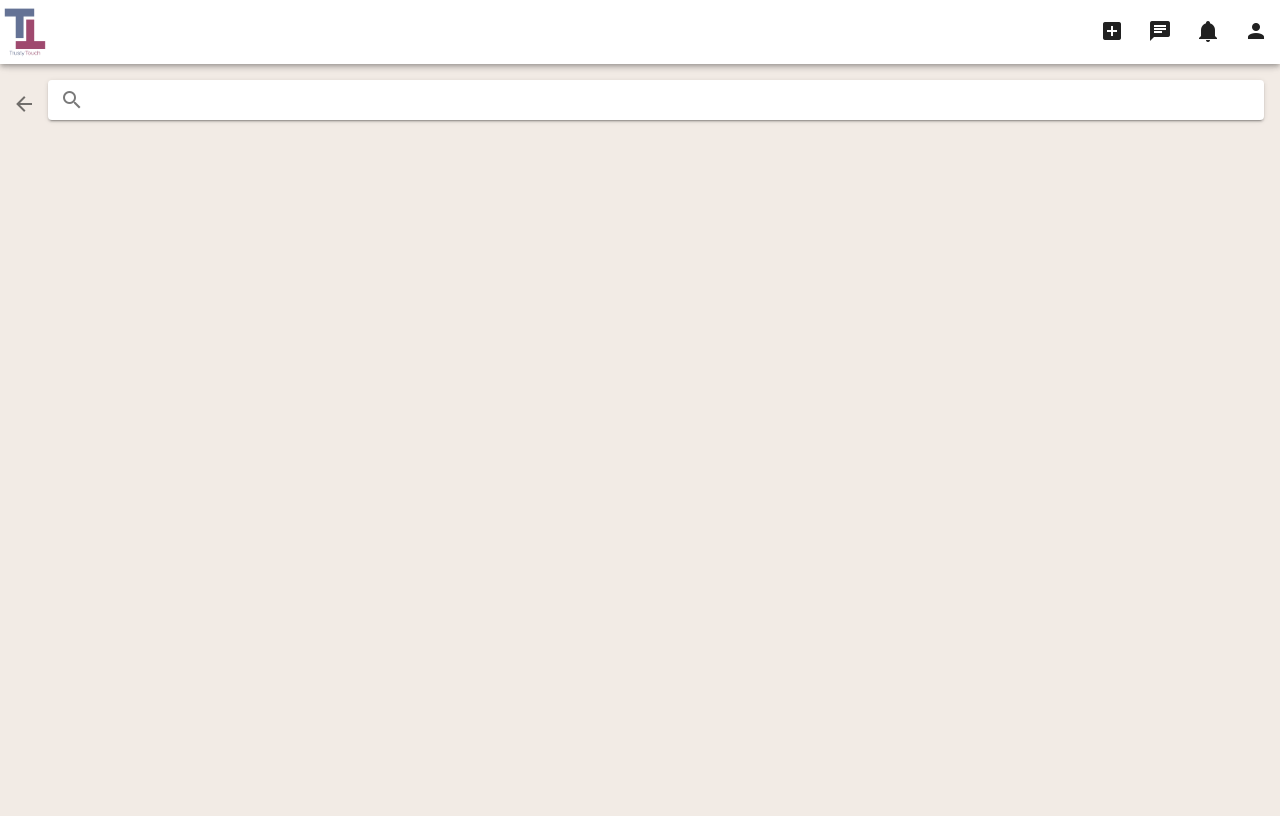
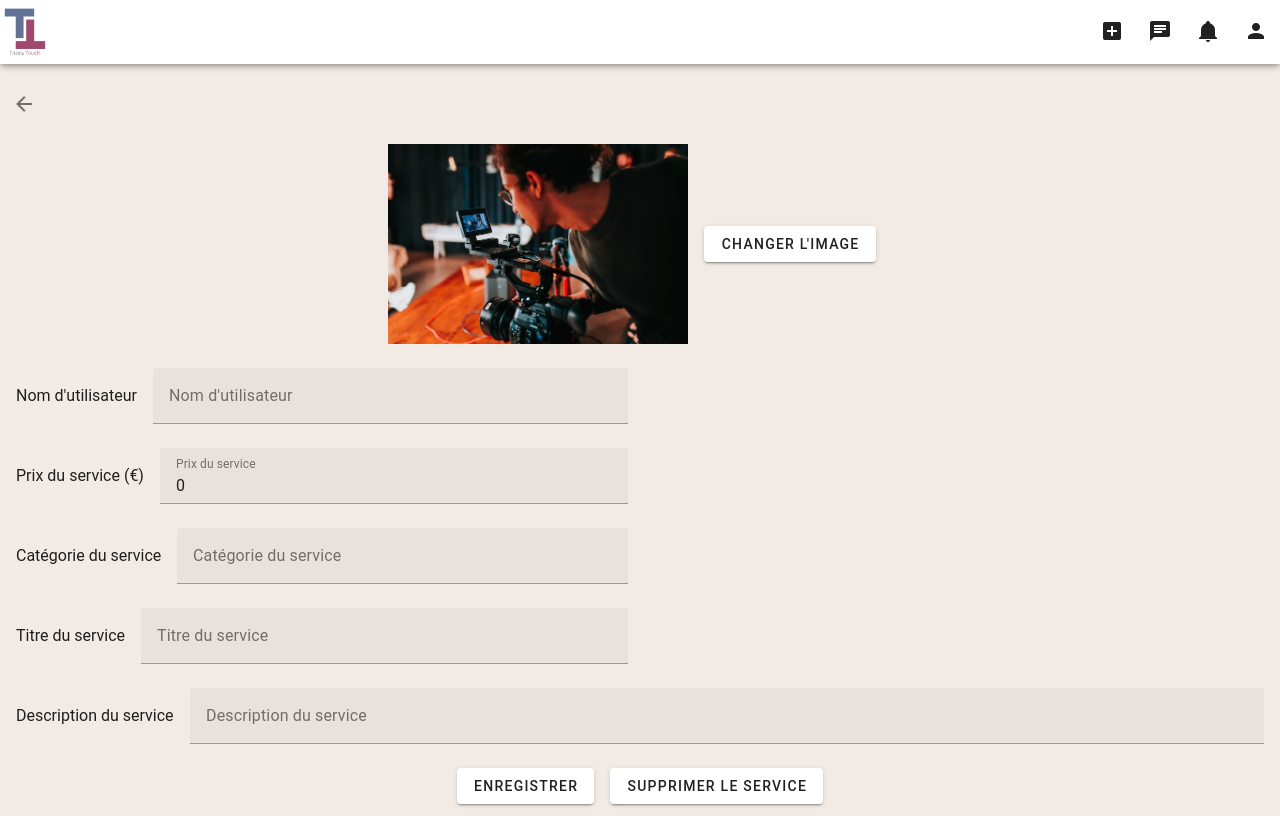
Before and after one commit to TrustyTouch/TrustyTouch-front, a Vue app: page /ServiceEdit in a window 1280 px wide. Built offline with nearby package versions, Linux system fonts and the light colour scheme.

Commit message:
Page service edit

```diff
--- a/src/pages/HomeNC.vue
+++ b/src/pages/HomeNC.vue
@@ -13,7 +13,7 @@ function connexion() {
 const selectedOption = ref("one")
 const firstName = ref("")
 const password = ref("")
-const parrainage = ref("")
+const parrainage = ref(0)
 let rules = [
   (value: string) => {
     if (value) return true;
@@ -40,7 +40,7 @@ let rules = [
           </v-row>
           <v-text-field v-model="firstName" :rules="rules" label="Nom d'utilisateur"></v-text-field>
           <v-text-field type="password" v-model="password" :rules="rules" label="Mot de passe"></v-text-field>
-          <v-text-field v-model="parrainage" label="Code de parrainage"></v-text-field>
+          <v-text-field v-model.number="parrainage" label="Code de parrainage" type="number" max="9999" min="0"></v-text-field>
           <v-btn class="mt-2" type="submit" block @click="connexion()">Créer un compte</v-btn>
           <p class="text-center">Vous avez déjà un compte ?</p>
           <p class="link text-center" @click="enregistrer()">Me connecter</p>
--- a/src/pages/Service.vue
+++ b/src/pages/Service.vue
@@ -1,5 +1,7 @@
 <script setup lang="ts">
+
 </script>
 
 <template>
+
 </template>
--- a/src/pages/ServiceEdit.vue
+++ b/src/pages/ServiceEdit.vue
@@ -1,15 +1,66 @@
 <script setup lang="ts">
+import { ref } from "vue";
+
+const image = "/assets/Videos.jpg"
+
+const firstName = ref("")
+const prix = ref(0)
+const categorie = ref("")
+const titre = ref("")
+const description = ref("")
 </script>
 
 <template>
     <div class="d-flex mt-4">
         <v-btn variant="plain" icon="mdi-arrow-left" @click="$router.go(-1)" />
-        <v-text-field
-            class="mr-4"
-            prepend-inner-icon="mdi-magnify"
-            density="compact"
-            label="Barre de recherche"
-            variant="solo"
-            single-line />
     </div>
+
+    <v-form class="mt-4 mx-4" @submit.prevent>
+        <v-row class="justify-center">
+            <v-col class="d-flex justify-center align-center" cols="12" md="6">
+                <v-img
+                    :src="image"
+                    max-width="300"
+                    max-height="250"
+                />
+                <v-btn class="mx-4">Changer l'image</v-btn>
+            </v-col>
+        </v-row>
+        <v-row>
+            <v-col class="d-flex align-center" cols="12" md="6">
+                <p>Nom d'utilisateur</p>
+                <v-text-field hide-details class="ml-4" v-model="firstName" label="Nom d'utilisateur"></v-text-field>
+            </v-col>
+        </v-row>
+        <v-row>
+            <v-col class="d-flex align-center" cols="12" md="6">
+                <p>Prix du service (€)</p>
+                <v-text-field hide-details class="ml-4" v-model.number="prix" min="0" label="Prix du service"></v-text-field>
+            </v-col>
+        </v-row>
+        <v-row>
+            <v-col class="d-flex align-center" cols="12" md="6">
+                <p>Catégorie du service</p>
+                <v-text-field hide-details class="ml-4" v-model="categorie" label="Catégorie du service"></v-text-field>
+            </v-col>
+        </v-row>
+        <v-row>
+            <v-col class="d-flex align-center" cols="12" md="6">
+                <p>Titre du service</p>
+                <v-text-field hide-details class="ml-4" v-model="titre" label="Titre du service"></v-text-field>
+            </v-col>
+        </v-row>
+        <v-row>
+            <v-col class="d-flex align-center" cols="12" md="12">
+                <p>Description du service</p>
+                <v-text-field hide-details class="ml-4" v-model="description" label="Description du service"></v-text-field>
+            </v-col>
+        </v-row>
+        <v-row>
+            <v-col class="d-flex justify-center" cols="12" md="12">
+                <v-btn type="submit">Enregistrer</v-btn>
+                <v-btn class="ml-4">Supprimer le service</v-btn>
+            </v-col>
+        </v-row>
+    </v-form>
 </template>
```
